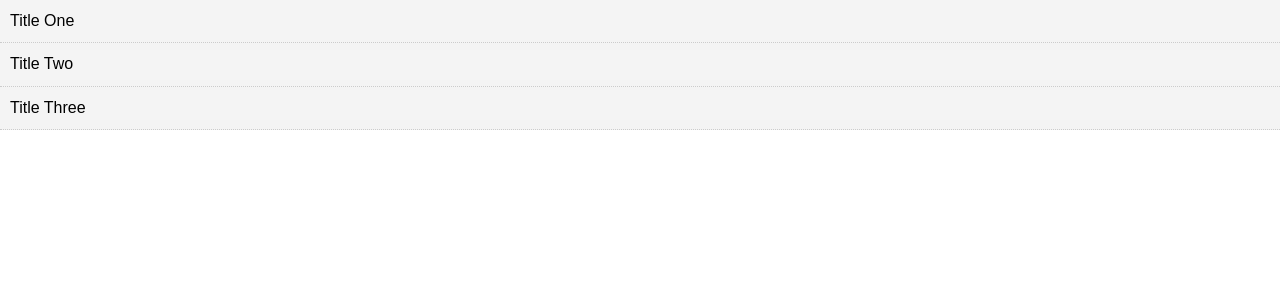
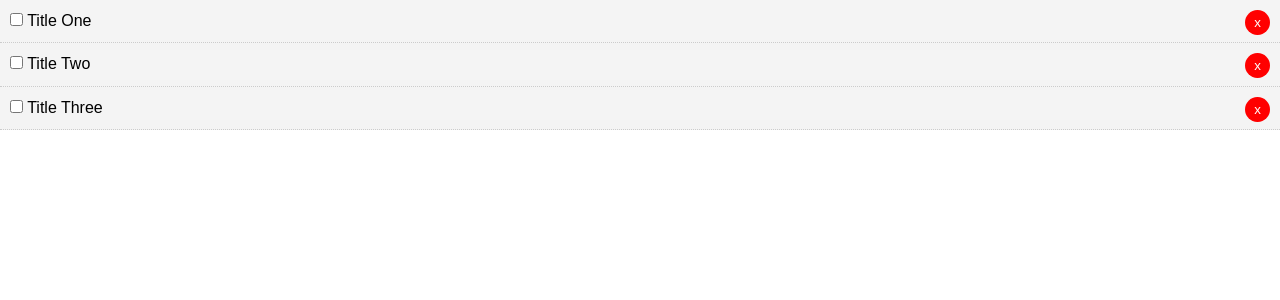
Before and after one commit to pjblitz86/VueJS_Projects, a Vue app in the folder vue_todo_list_vue_ui/: page / in a window 1280 px wide. Shown: the top 300 px of the page. Built offline with nearby package versions, Linux system fonts and the light colour scheme.

Commit message:
add v-on:change event and button

```diff
--- a/vue_todo_list_vue_ui/src/App.vue
+++ b/vue_todo_list_vue_ui/src/App.vue
@@ -23,7 +23,7 @@
         {
           id: 2,
           title: "Title Two",
-          completed: true
+          completed: false
         },
         {
           id: 3,
--- a/vue_todo_list_vue_ui/src/components/TodoItem.vue
+++ b/vue_todo_list_vue_ui/src/components/TodoItem.vue
@@ -1,13 +1,22 @@
 <template>
-  <div class="todo-item">
-    <p>{{todo.title}}</p>
+  <div class="todo-item" v-bind:class="{'is-complete':todo.completed}">
+    <p>
+      <input type="checkbox" v-on:change="markComplete">
+      {{todo.title}}
+      <button class="del">x</button>
+    </p>
   </div>
 </template>
 
 <script>
 export default {
   name: "TodoItem",
-  props: ["todo"]
+  props: ["todo"],
+  methods: {
+    markComplete() {
+      this.todo.completed = !this.todo.completed;
+    }
+  }
 };
 </script>
 
```
